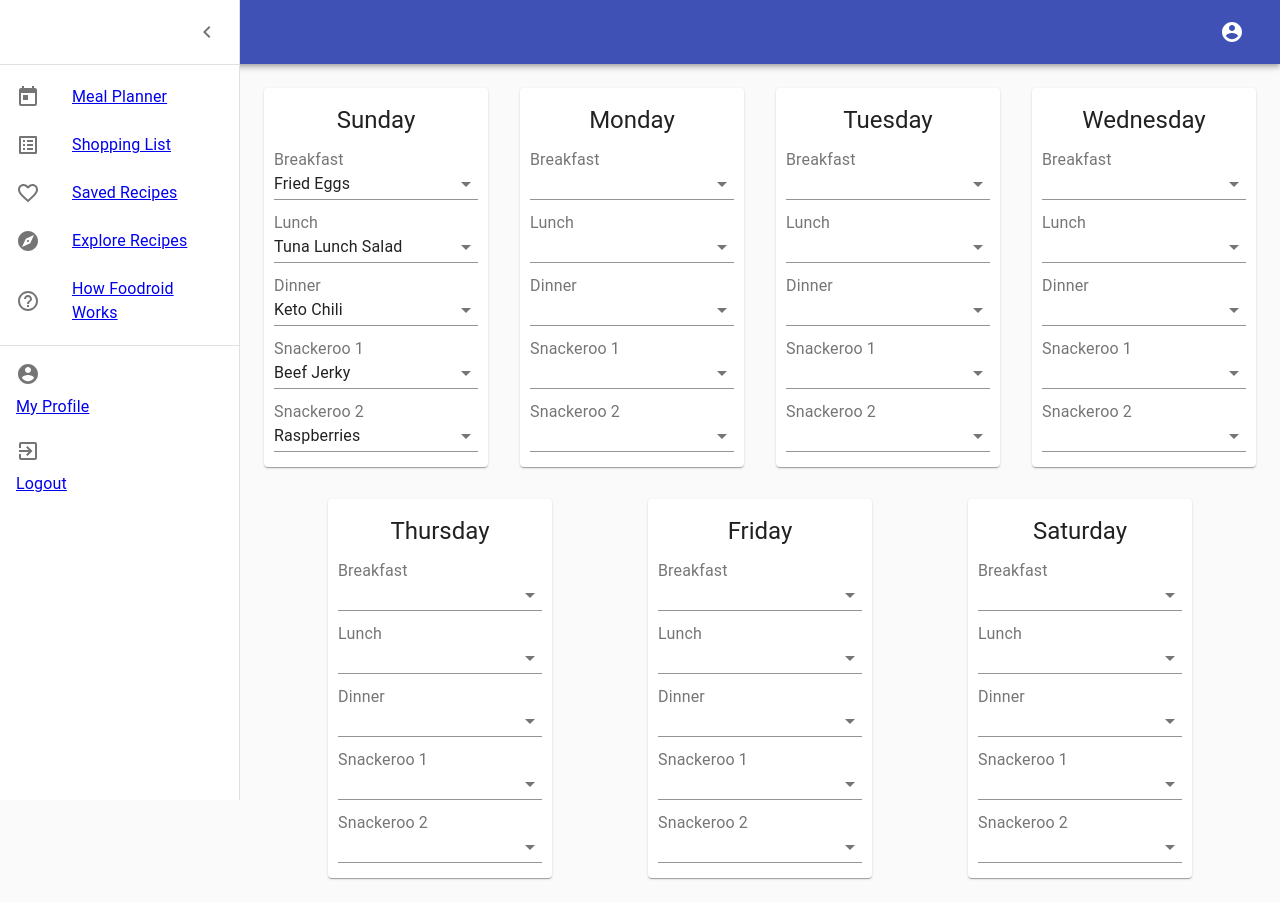
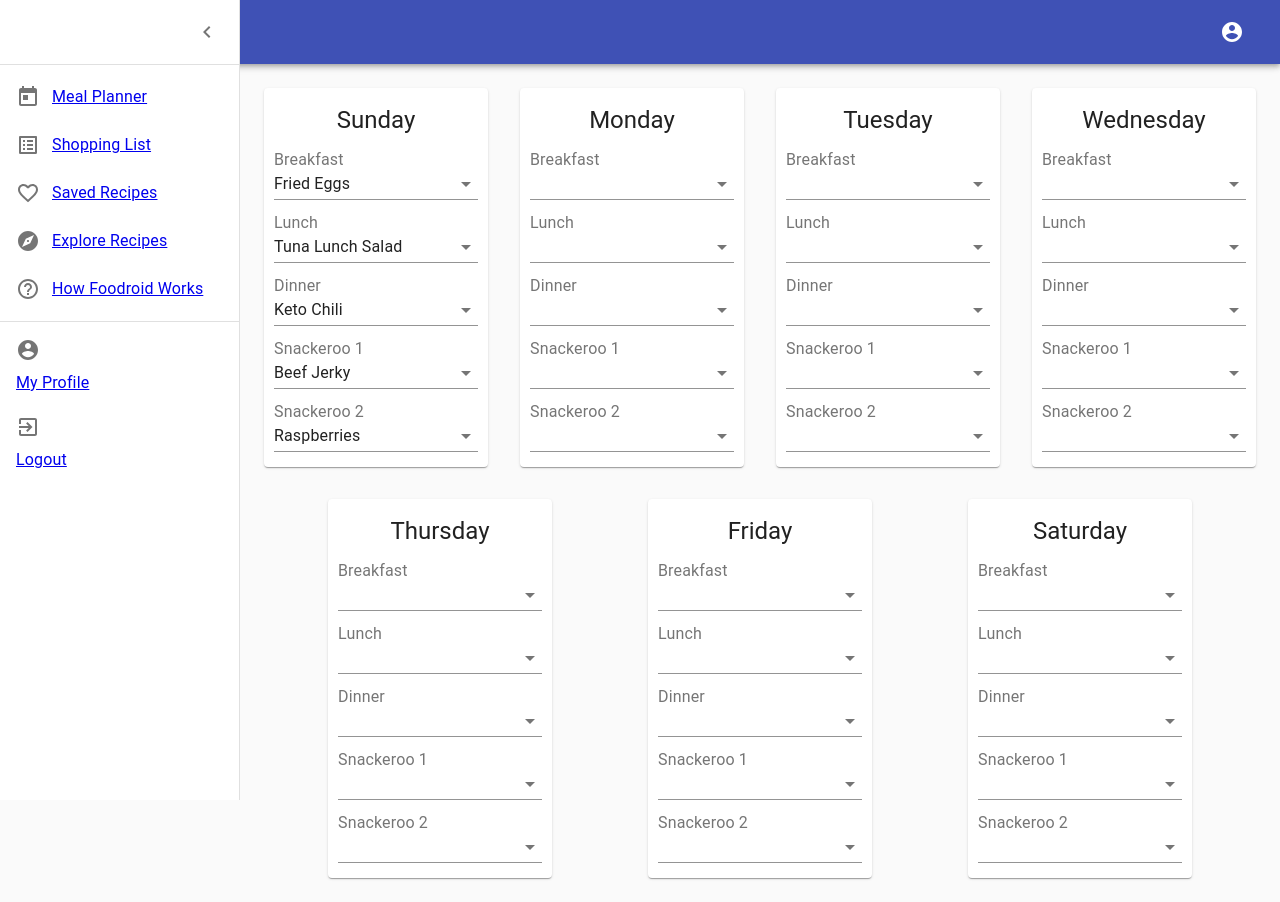
Before and after one commit to gage117/meal-planner, a React (Create React App) app in the folder client/: page / in a window 1280 px wide. Built offline with nearby package versions, Linux system fonts and the light colour scheme.

Commit message:
Adjusted icon minWidth

```diff
--- a/client/src/components/Drawer/index.js
+++ b/client/src/components/Drawer/index.js
@@ -21,6 +21,9 @@ import ListAltIcon from '@material-ui/icons/ListAlt';
 const drawerWidth = 240;
 
 const useStyles = makeStyles((theme) => ({
+  iconWidthOverride: {
+    minWidth: "36px"
+  },
     appBar: {
       transition: theme.transitions.create(['margin', 'width'], {
         easing: theme.transitions.easing.sharp,
@@ -98,7 +101,7 @@ function Drawer({open, setOpen}) {
                   return (
                     <Link to={"/"}>
                       <ListItem button key={text}>
-                        <ListItemIcon>
+                        <ListItemIcon classes={{root: classes.iconWidthOverride}}>
                           <TodayIcon />
                         </ListItemIcon>
                         <ListItemText primary={text} />
@@ -109,7 +112,7 @@ function Drawer({open, setOpen}) {
                   return (
                     <Link to={"/shopping-list"}>
                       <ListItem button key={text}>
-                        <ListItemIcon>
+                        <ListItemIcon classes={{root: classes.iconWidthOverride}}>
                           <ListAltIcon />
                         </ListItemIcon>
                         <ListItemText primary={text} />
@@ -120,7 +123,7 @@ function Drawer({open, setOpen}) {
                   return (
                     <Link to={"/saved-recipes"}>
                       <ListItem button key={text}>
-                        <ListItemIcon>
+                        <ListItemIcon classes={{root: classes.iconWidthOverride}}>
                           <FavoriteBorderIcon />
                         </ListItemIcon>
                         <ListItemText primary={text} />
@@ -131,7 +134,7 @@ function Drawer({open, setOpen}) {
                   return (
                     <Link to={"/explore"}>
                       <ListItem button key={text}>
-                        <ListItemIcon>
+                        <ListItemIcon classes={{root: classes.iconWidthOverride}}>
                           <ExploreIcon />
                         </ListItemIcon>
                         <ListItemText primary={text} />
@@ -142,7 +145,7 @@ function Drawer({open, setOpen}) {
                   return (
                     <Link to={"/how-it-works"}>
                       <ListItem button key={text}>
-                        <ListItemIcon>
+                        <ListItemIcon classes={{root: classes.iconWidthOverride}}>
                           <HelpOutlineIcon />
                         </ListItemIcon>
                         <ListItemText primary={text} />
```
